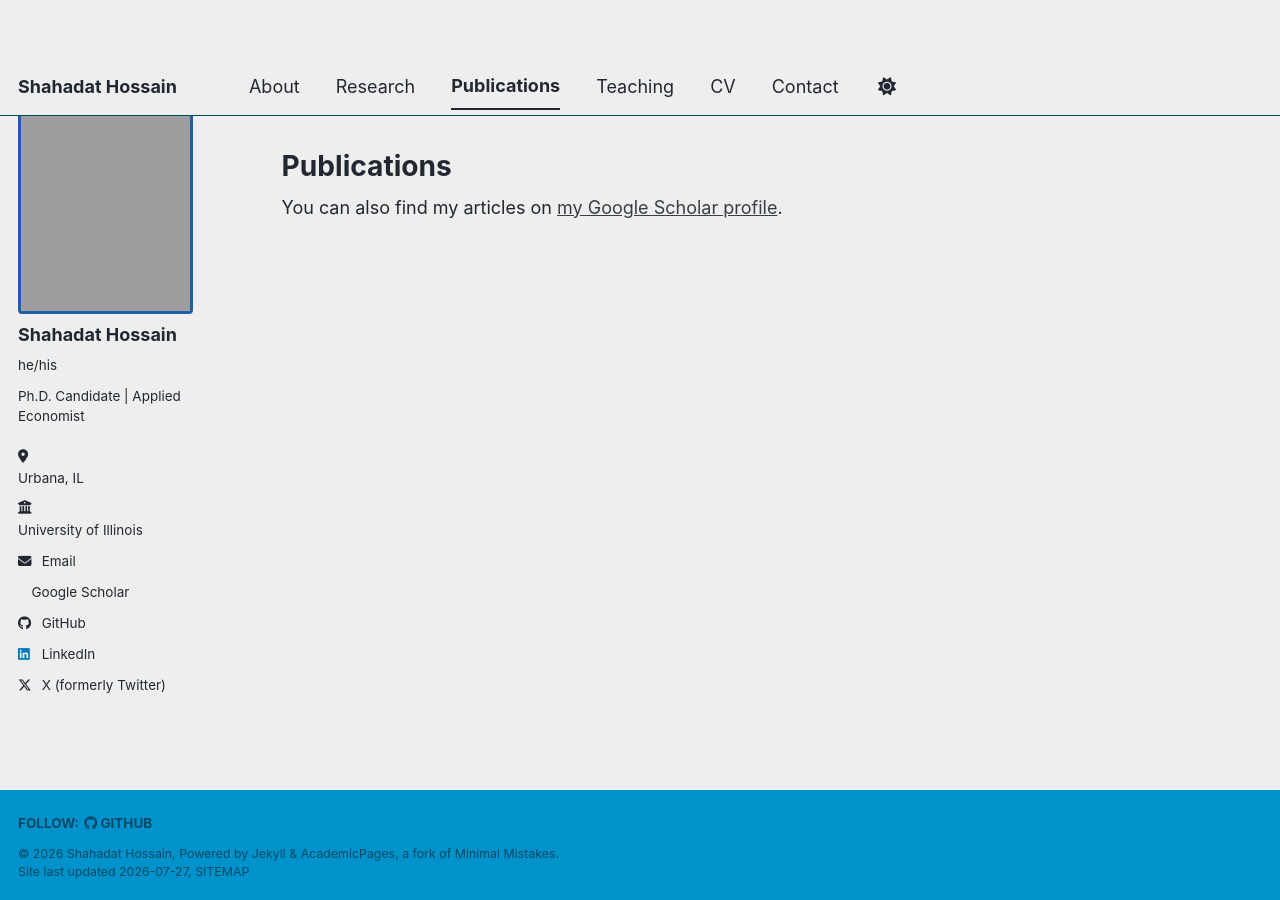
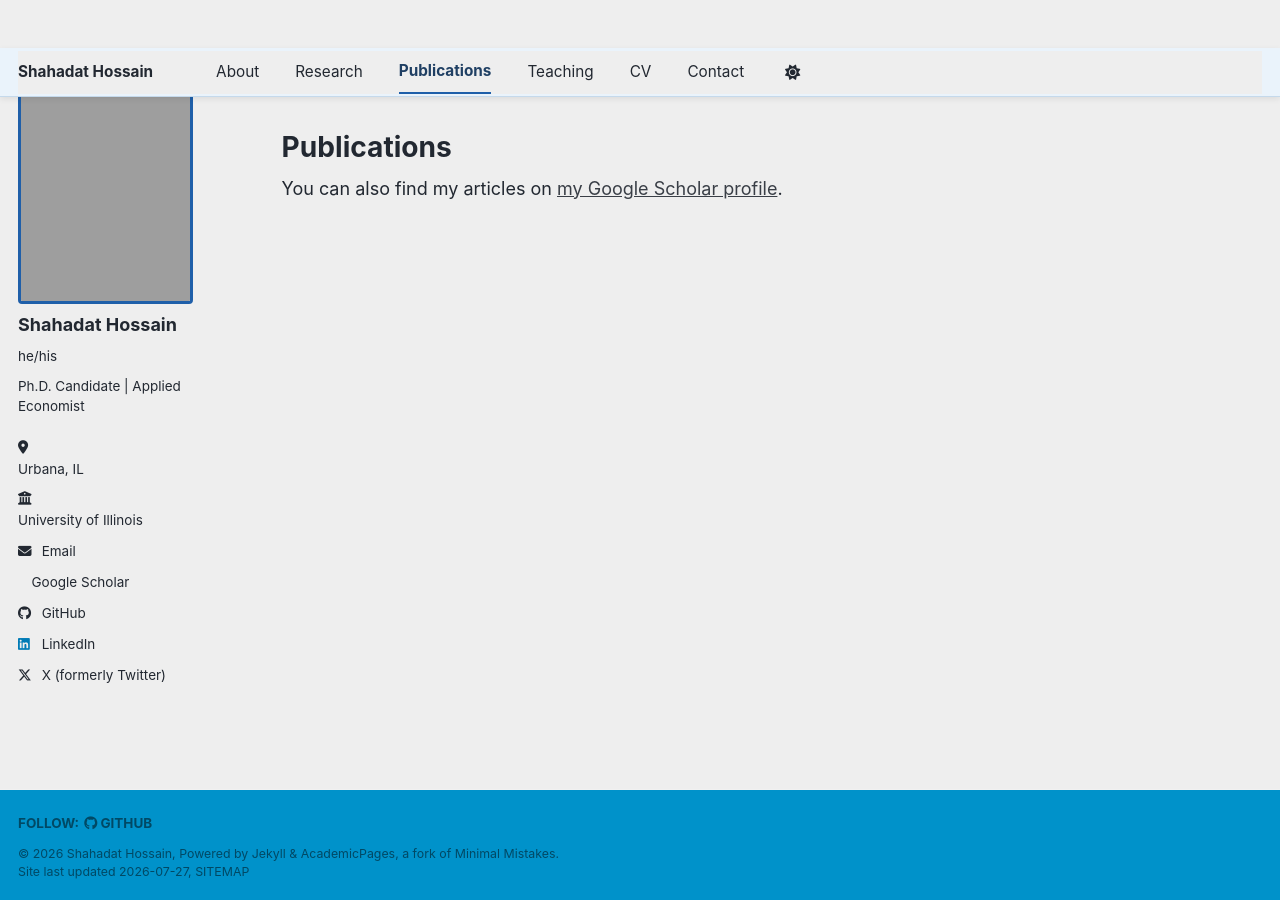
Before and after one commit to hnshahadat/hnshahadat.github.io, a Jekyll site: the page built from _pages/publications.html, in a window 1280 px wide. Built offline with Jekyll 4.4.1, drawn with Linux system fonts in a browser that asks for light colours; a style sheet for code colours, icons or effects is not loaded.

```diff
--- a/_sass/layout/_masthead.scss
+++ b/_sass/layout/_masthead.scss
@@ -3,31 +3,36 @@
    ========================================================================== */
 
 .masthead {
-  position: relative;
-  background: var(--global-bg-color);
-  height: fit-content;
+  position: -webkit-sticky;
+  position: sticky;
   top: 0;
   width: 100%;
+  height: fit-content;
+  z-index: 1000;
+
+  background-color: #eaf3fb;
+  box-shadow: 0 2px 6px rgba(0, 0, 0, 0.08);
 
   -webkit-animation: intro 0.3s both;
           animation: intro 0.3s both;
   -webkit-animation-delay: 0.15s;
           animation-delay: 0.15s;
-  z-index: 20;
 
   &::after {
     content: "";
     position: absolute;
     bottom: 0;
+    width: 100%;
     height: 1px;
-    background: var(--global-border-color);
-    width: 100%;
+    background-color: #c5d9eb;
   }
 
   &__inner-wrap {
     @include container;
     @include clearfix;
-    padding: 0.3em 1em;
+
+    /* First value controls height; second controls side spacing */
+    padding: 0.15em 1em;
     font-family: $sans-serif-narrow;
 
     @include breakpoint($x-large) {
@@ -39,43 +44,126 @@
     }
 
     a {
+      color: #1f3f63;
       text-decoration: none;
+    }
+
+    a:hover {
+      color: #0b65a5;
     }
   }
 }
 
+/* Navigation menu */
 .masthead__menu {
-
   ul {
+    clear: both;
     margin: 0;
     padding: 0;
-    clear: both;
     list-style-type: none;
   }
 }
 
+/* Individual navigation items */
 .masthead__menu-item {
-  background-color: var(--global-bg-color);
   display: block;
+  background-color: transparent;
   list-style-type: none;
   white-space: nowrap;
 
+  a {
+    color: #1f3f63;
+  }
+
+  a:hover {
+    color: #0b65a5;
+  }
+
   &--lg {
-    padding-right: 2em;
+    padding-right: 1.5em;
     font-weight: 700;
   }
 }
 
+/* Current-page navigation item */
 .masthead__menu-item.selected a {
-  color: var(--global-text-color);
+  color: #1f3f63;
   font-weight: 700;
-  border-bottom: 2px solid var(--global-text-color);
-  pointer-events: none; /* Move this here */
-  cursor: default; /* Move this here too */
+  border-bottom: 2px solid #1f5fa9;
+  pointer-events: none;
+  cursor: default;
 }
 
 .masthead__menu-item.selected a:hover {
-  color: var(--global-text-color);
-  border-bottom: 2px solid var(--global-text-color);
-  /* No need to repeat pointer-events and cursor here */
+  color: #1f3f63;
+  border-bottom-color: #1f5fa9;
 }
+
+/* Site title */
+.masthead .site-title {
+  color: #1f3f63;
+  font-weight: 700;
+}
+
+.masthead .site-title:hover {
+  color: #0b65a5;
+}
+
+/* Compact navigation links */
+.greedy-nav {
+  background-color: transparent;
+
+  a {
+    margin: 0 0.4rem;
+    color: #1f3f63;
+    font-size: 0.85rem;
+  }
+
+  a:hover {
+    color: #0b65a5;
+  }
+
+  .site-title {
+    margin-right: auto;
+    margin-left: 0;
+    font-size: 0.95rem;
+  }
+
+  button {
+    background-color: transparent;
+  }
+
+  .hidden-links {
+    background-color: #eaf3fb;
+    box-shadow: 0 2px 6px rgba(0, 0, 0, 0.12);
+
+    a {
+      color: #1f3f63;
+    }
+
+    a:hover {
+      color: #0b65a5;
+      background-color: #dbeaf7;
+    }
+  }
+}
+
+/* Mobile navigation */
+@media (max-width: 767px) {
+  .masthead__inner-wrap {
+    padding: 0.12em 0.75em;
+  }
+
+  .greedy-nav a {
+    margin: 0 0.25rem;
+    font-size: 0.8rem;
+  }
+
+  .greedy-nav .site-title {
+    font-size: 0.9rem;
+  }
+
+  .masthead__menu-item--lg {
+    padding-right: 0.75em;
+  }
+}
```
Also changed, not shown: _pages/about.md (+1 -1 lines), 1 other file.
